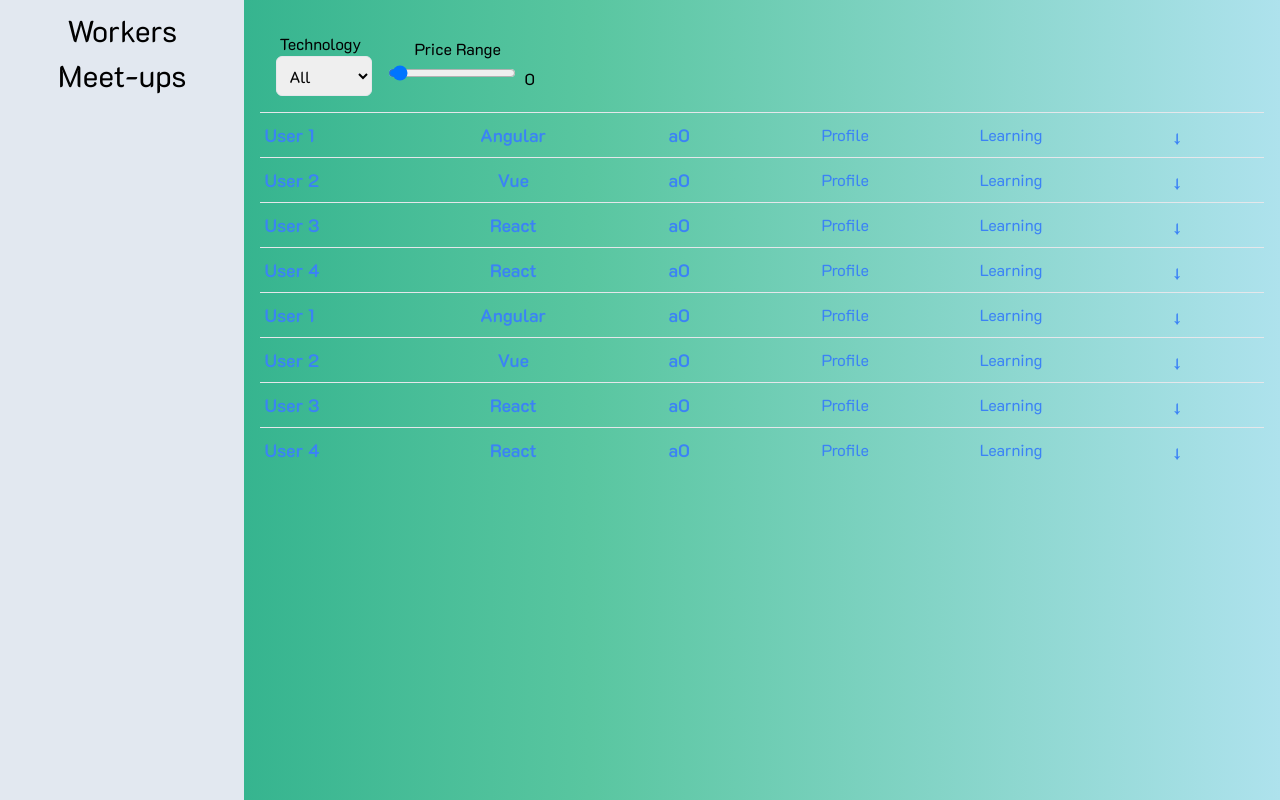
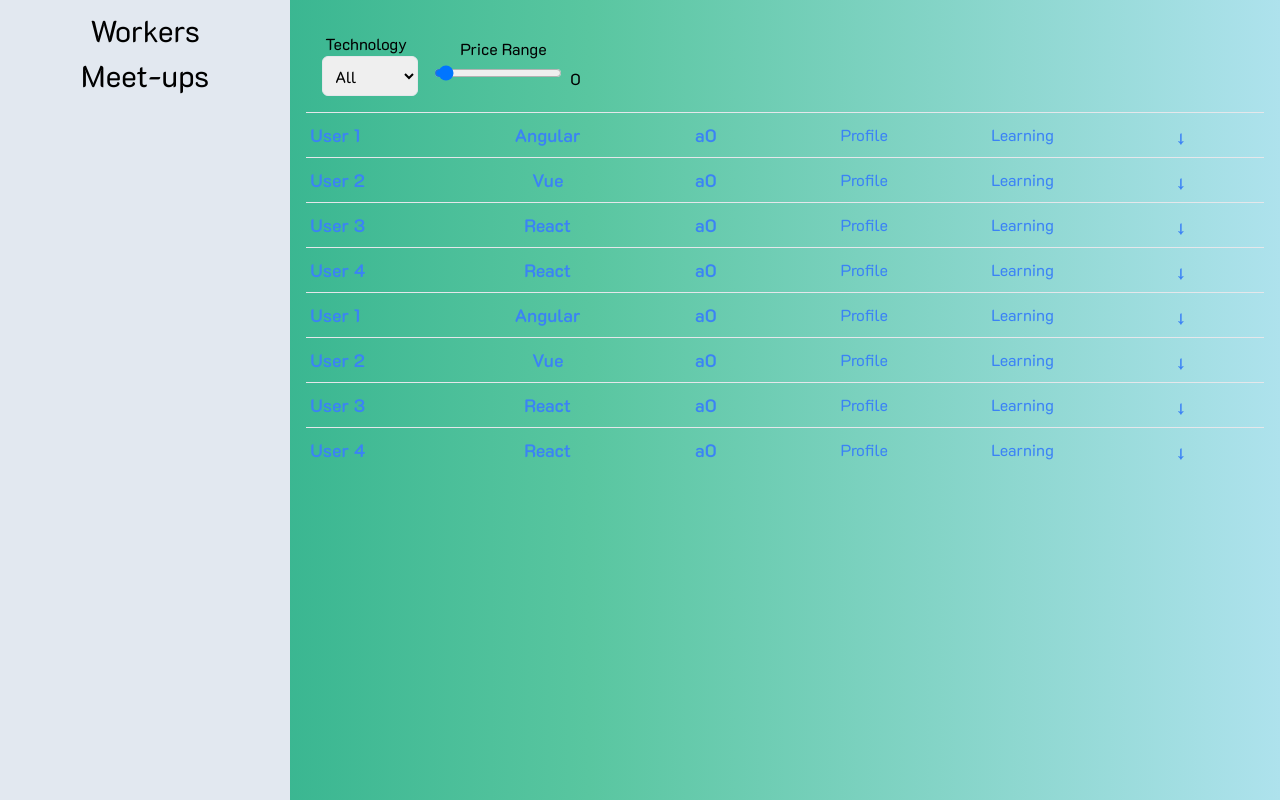
Before and after one commit to YaroslavRadiant/HakatonProject, a React (Create React App) app: page /user-list in a window 1280 px wide. Built offline with nearby package versions, Linux system fonts and the light colour scheme.

Commit message:
fix width

```diff
--- a/package.json
+++ b/package.json
@@ -5,13 +5,14 @@
   "dependencies": {
     "cra-template": "1.2.0",
     "react": "^18.0.0",
+    "react-accessible-accordion": "^5.0.0",
     "react-dnd": "^16.0.1",
     "react-dnd-html5-backend": "^16.0.1",
     "react-dom": "^18.0.0",
     "react-modal": "^3.16.3",
-    "react-accessible-accordion": "^5.0.0",
     "react-router-dom": "^7.1.1",
-    "react-scripts": "5.0.1"
+    "react-scripts": "5.0.1",
+    "zustand": "^5.0.3"
   },
   "scripts": {
     "start": "react-scripts start",
--- a/src/App.css
+++ b/src/App.css
@@ -1,7 +1,6 @@
 .App {
   text-align: center;
 }
-
 
 .App-logo {
   height: 40vmin;
@@ -37,3 +36,8 @@
     transform: rotate(360deg);
   }
 }
+
+.users-list-wrap {
+  width: 80%;
+  margin: 0 auto;
+}
--- a/src/pages/UserList/UserList.js
+++ b/src/pages/UserList/UserList.js
@@ -76,7 +76,7 @@ const UserList = () => {
     )
   );
   return (
-    <div className="container mx-auto p-4">
+    <div className="users-list-wrap p-4">
       <FiltersBar
         techFilter={techFilter}
         levelFilter={levelFilter}
```
Also changed, not shown: 1 other file (tests, documents, lock files or other folders).
